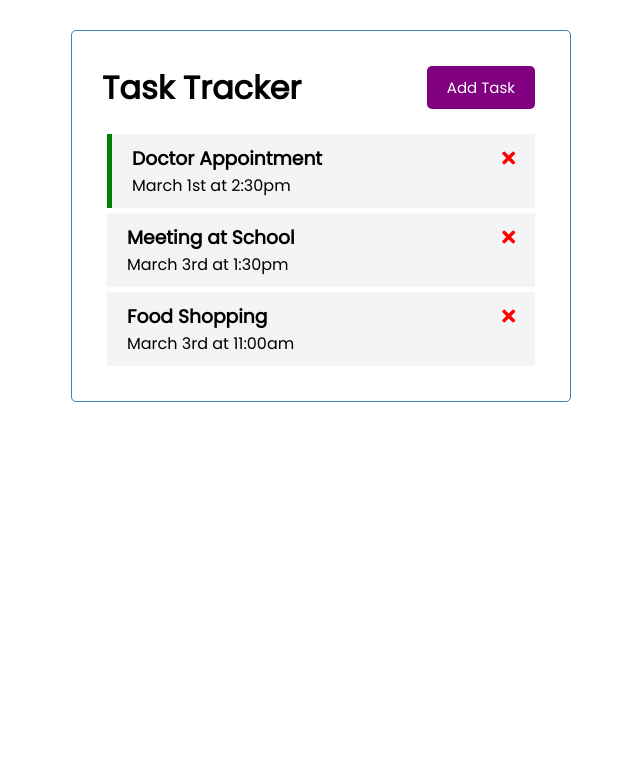
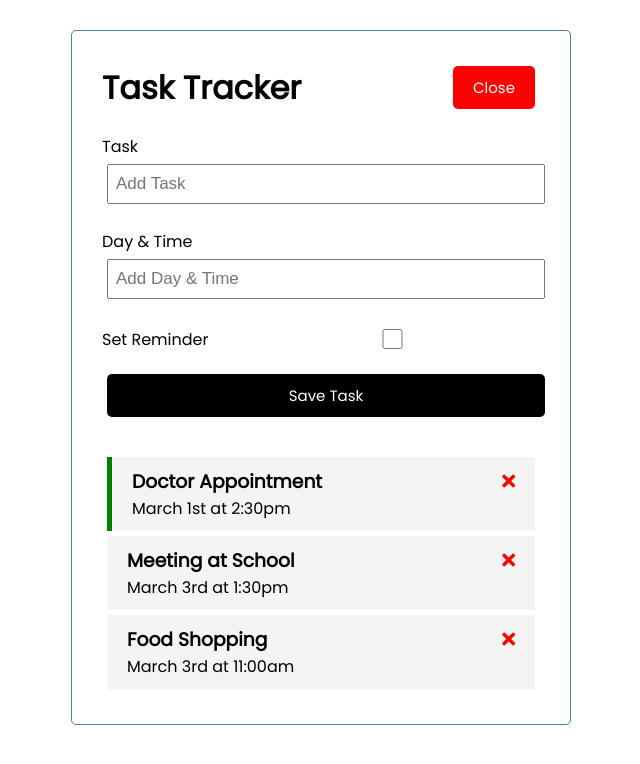
Before and after one commit to Devinna/vue-crash-course-2021, a Vue app: page / in a window 1280 px wide. Both pictures are taken after a click on the button "Add Task". Shown: the top 764 px of the page, without its empty margins (319-959 px from the left). Built offline with nearby package versions, Linux system fonts and the light colour scheme.

Commit message:
toggleReminder, AddTask

```diff
--- a/src/App.vue
+++ b/src/App.vue
@@ -1,26 +1,50 @@
 <template>
   <div class="container">
-    <Header title="Task Tracker" />
-    <Tasks @delete-task="deleteTask" :tasks="tasks" />
+    <Header @toggle-add-task="toggleAddTask" title="Task Tracker" :showAddTask="showAddTask" />
+    <AddTask v-show="showAddTask" @add-task="addTask" />
+    <Tasks
+      @toggle-reminder="toggleReminder"
+      @delete-task="deleteTask"
+      :tasks="tasks"
+    />
   </div>
 </template>
 
 <script>
 import Header from './components/Header'
 import Tasks from './components/Tasks'
+import AddTask from './components/AddTask'
 export default {
   name: 'App',
-  components: { Header, Tasks },
+  components: { Header, Tasks, AddTask },
   data() {
     return {
       tasks: [],
+      showAddTask: false,
     }
   },
   methods: {
+    toggleAddTask() {
+      this.showAddTask = !this.showAddTask
+    },
+    addTask(task) {
+      this.tasks = [...this.tasks, task]
+    },
     deleteTask(id) {
       if (confirm('Are you sure?')) {
         this.tasks = this.tasks.filter((task) => task.id != id)
       }
+    },
+    toggleReminder(id) {
+      this.tasks.forEach((task) => {
+        if (task.id === id) {
+          task.reminder = !task.reminder
+        }
+      })
+      //using Array.map
+      // this.tasks = this.tasks.map((task) =>
+      //   task.id === id ? {...task, reminder: !task.reminder } : task
+      // )
     },
   },
   created() {
--- /dev/null
+++ b/src/components/AddTask.vue
@@ -0,0 +1,88 @@
+<template>
+  <form @submit="onSubmit" class="add-form">
+    <div class="form-control">
+      <label>Task</label>
+      <input type="text" v-model="text" name="text" placeholder="Add Task" />
+    </div>
+    <div class="form-control">
+      <label>Day & Time</label>
+      <input
+        type="text"
+        v-model="day"
+        name="day"
+        placeholder="Add Day & Time"
+      />
+    </div>
+    <div class="form-control form-control-check">
+      <label>Set Reminder</label>
+      <input type="checkbox" v-model="reminder" name="reminder" />
+    </div>
+
+    <input type="submit" value="Save Task" class="btn btn-block" />
+  </form>
+</template>
+
+<script>
+export default {
+  name: 'AddTask',
+  data() {
+    return {
+      text: '',
+      day: '',
+      reminder: false,
+    }
+  },
+  methods: {
+    onSubmit(e) {
+      e.preventDefault()
+
+      if (!this.text) {
+        alert('Please add a task')
+        return
+      }
+
+      const newTask = {
+        id: Math.floor(Math.random() * 10000),
+        text: this.text,
+        day: this.day,
+        reminder: this.reminder,
+      }
+      this.$emit('add-task', newTask)
+      this.text = ''
+      this.day = ''
+      this.reminder = false
+    },
+  },
+}
+</script>
+
+<style scoped>
+.add-form {
+  margin-bottom: 40px;
+}
+.form-control {
+  margin: 20px 0;
+}
+.form-control label {
+  display: block;
+}
+.form-control input {
+  width: 100%;
+  height: 40px;
+  margin: 5px;
+  padding: 3px 7px;
+  font-size: 17px;
+}
+.form-control-check {
+  display: flex;
+  align-items: center;
+  justify-content: space-between;
+}
+.form-control-check label {
+  flex: 1;
+}
+.form-control-check input {
+  flex: 2;
+  height: 20px;
+}
+</style>
--- a/src/components/Button.vue
+++ b/src/components/Button.vue
@@ -11,7 +11,7 @@
   },
   methods:{
     onClick(){
-      console.log('click')
+      this.$emit('btn-click')
     }
   }
 }
--- a/src/components/Header.vue
+++ b/src/components/Header.vue
@@ -1,7 +1,11 @@
 <template>
   <header>
     <h1>{{ title }}</h1>
-    <Button text="Add Task" color="purple"/>
+    <Button
+      @btn-click="$emit('toggle-add-task')"
+      :text="showAddTask ? 'Close': 'Add Task'"
+      :color="showAddTask? 'red' : 'green'"
+    />
   </header>
 </template>
 
@@ -11,6 +15,7 @@
   name: 'Header',
   props: {
     title: String,
+    showAddTask : Boolean
   },
   components: {
     Button,
--- a/src/components/Task.vue
+++ b/src/components/Task.vue
@@ -1,8 +1,11 @@
 <template>
-  <div :class="[task.reminder ? 'reminder' : '', 'task']">
+  <div
+    @dblclick="$emit('toggle-reminder', task.id)"
+    :class="[task.reminder ? 'reminder' : '', 'task']"
+  >
     <h3>
       {{ task.text }}
-      <i @click="onDelete(task.id)" class="fas fa-times"></i>
+      <i @click="$emit('delete-task', task.id)" class="fas fa-times"></i>
     </h3>
     <p>{{ task.day }}</p>
   </div>
@@ -14,11 +17,7 @@
   props: {
     task: Object,
   },
-  methods: {
-    onDelete(id) {
-      this.$emit('delete-task', id)
-    },
-  },
+  emits: ['delete-task', 'toggle-reminder'],
 }
 </script>
 
--- a/src/components/Tasks.vue
+++ b/src/components/Tasks.vue
@@ -1,6 +1,10 @@
 <template>
   <div :key="task.id" v-for="task in tasks">
-    <Task @delete-task="$emit('delete-task', task.id)" :task="task" />
+    <Task
+      @toggle-reminder="$emit('toggle-reminder', task.id)"
+      @delete-task="$emit('delete-task', task.id)"
+      :task="task"
+    />
   </div>
 </template>
 
@@ -12,6 +16,6 @@
     tasks: Array,
   },
   components: { Task },
-  emits:['delete-task']
+  emits: ['delete-task', 'toggle-reminder'],
 }
 </script>
```
